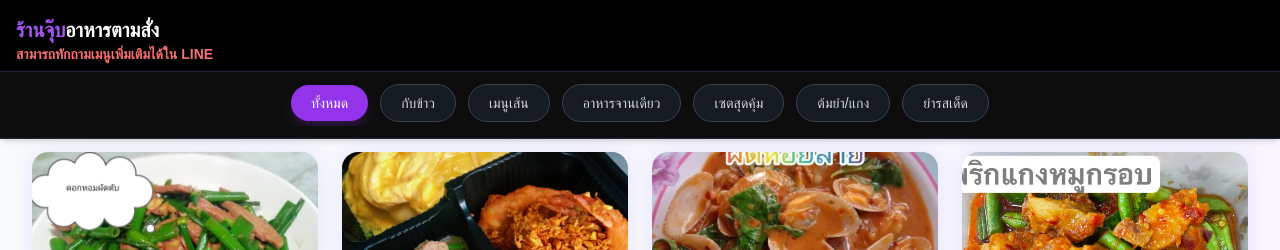
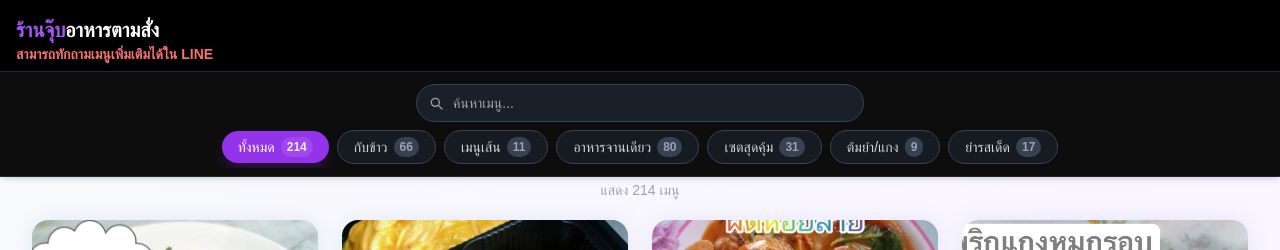
Before and after one commit to RacyS/tatar, a Next.js app: page / in a window 1280 px wide. Shown: the top 250 px of the page. Built offline with nearby package versions, Linux system fonts and the light colour scheme.

Commit message:
add ค้นหา

```diff
--- a/components/MenuGallery.tsx
+++ b/components/MenuGallery.tsx
@@ -1,42 +1,111 @@
 'use client'
 
-import { useState } from 'react'
+import { useState, useMemo } from 'react'
 import Image from 'next/image'
 import { menuall, categories, type MenuItem } from '@/data/menu'
 
 export default function MenuGallery() {
   const [activeCategory, setActiveCategory] = useState('all')
+  const [searchQuery, setSearchQuery] = useState('')
 
-  const filtered: MenuItem[] =
+  // นับจำนวนเมนูในแต่ละหมวด
+  const countByCategory = useMemo(() => {
+    const counts: Record<string, number> = { all: menuall.length }
+    menuall.forEach((m) => {
+      counts[m.category] = (counts[m.category] ?? 0) + 1
+    })
+    return counts
+  }, [])
+
+  // filter ตาม category แล้วค่อย filter ตาม search
+  const filtered: MenuItem[] = useMemo(() => {
+    const byCat =
       activeCategory === 'all'
         ? menuall
         : menuall.filter((m) => m.category === activeCategory)
 
+    const q = searchQuery.trim().toLowerCase()
+    if (!q) return byCat
+    return byCat.filter((m) => m.name.toLowerCase().includes(q))
+  }, [activeCategory, searchQuery])
+
   return (
     <>
-      {/* Category Nav */}
+      {/* Category Nav + Search */}
       <nav className="fixed top-[72px] w-full z-20 bg-black/95 backdrop-blur-md border-b border-gray-800 shadow-md">
-        <div className="max-w-screen-xl mx-auto px-4 py-3">
-          <div className="flex overflow-x-auto gap-3 pb-1 md:justify-center no-scrollbar items-center">
+        <div className="max-w-screen-xl mx-auto px-4 pt-3 pb-2 space-y-2">
+
+          {/* Search Bar */}
+          <div className="relative max-w-md mx-auto">
+            <span className="absolute inset-y-0 left-3 flex items-center pointer-events-none text-gray-400">
+              <svg className="w-4 h-4" fill="none" stroke="currentColor" strokeWidth={2} viewBox="0 0 24 24">
+                <path strokeLinecap="round" strokeLinejoin="round" d="M21 21l-4.35-4.35M17 11A6 6 0 1 1 5 11a6 6 0 0 1 12 0z" />
+              </svg>
+            </span>
+            <input
+              type="text"
+              value={searchQuery}
+              onChange={(e) => setSearchQuery(e.target.value)}
+              placeholder="ค้นหาเมนู..."
+              className="w-full bg-gray-800/70 border border-gray-700 text-white placeholder-gray-400 text-sm rounded-full pl-9 pr-9 py-2 focus:outline-none focus:border-purple-500 focus:ring-1 focus:ring-purple-500 transition-all"
+            />
+            {searchQuery && (
+              <button
+                onClick={() => setSearchQuery('')}
+                className="absolute inset-y-0 right-3 flex items-center text-gray-400 hover:text-white transition-colors"
+                aria-label="ล้างการค้นหา"
+              >
+                <svg className="w-4 h-4" fill="none" stroke="currentColor" strokeWidth={2} viewBox="0 0 24 24">
+                  <path strokeLinecap="round" strokeLinejoin="round" d="M6 18L18 6M6 6l12 12" />
+                </svg>
+              </button>
+            )}
+          </div>
+
+          {/* Category Buttons */}
+          <div className="flex overflow-x-auto gap-2 pb-1 md:justify-center no-scrollbar items-center">
             {categories.map((cat) => (
               <button
                 key={cat.value}
-                onClick={() => setActiveCategory(cat.value)}
-                className={`whitespace-nowrap px-5 py-2 rounded-full text-sm font-medium transition-all active:scale-95 ${
+                onClick={() => { setActiveCategory(cat.value); setSearchQuery('') }}
+                className={`whitespace-nowrap px-4 py-1.5 rounded-full text-sm font-medium transition-all active:scale-95 flex items-center gap-1.5 ${
                   activeCategory === cat.value
                     ? 'bg-purple-600 text-white shadow-lg shadow-purple-900/40'
                     : 'text-gray-300 bg-gray-800/50 border border-gray-700 hover:bg-gray-700 hover:text-white hover:border-gray-500'
                 }`}
               >
                 {cat.label}
+                <span className={`text-xs rounded-full px-1.5 py-0.5 font-semibold ${
+                  activeCategory === cat.value
+                    ? 'bg-purple-500/60 text-purple-100'
+                    : 'bg-gray-700 text-gray-400'
+                }`}>
+                  {countByCategory[cat.value] ?? 0}
+                </span>
               </button>
             ))}
           </div>
+
         </div>
       </nav>
 
       {/* Gallery Grid */}
-      <div className="min-h-full w-full px-4 md:px-8 py-8 mt-[120px]">
+      <div className="min-h-full w-full px-4 md:px-8 py-8 mt-[148px]">
+
+        {/* จำนวนเมนูที่แสดงอยู่ */}
+        <p className="text-center text-sm text-gray-400 mb-5">
+          {searchQuery
+            ? `ผลการค้นหา "${searchQuery}" — พบ ${filtered.length} เมนู`
+            : `แสดง ${filtered.length} เมนู`}
+        </p>
+
+        {filtered.length === 0 ? (
+          <div className="flex flex-col items-center justify-center py-24 text-gray-500">
+            <span className="text-5xl mb-4">🍽️</span>
+            <p className="text-lg font-medium">ไม่พบเมนูที่ค้นหา</p>
+            <p className="text-sm mt-1">ลองค้นหาด้วยคำอื่น หรือเลือกหมวดหมู่อื่น</p>
+          </div>
+        ) : (
           <div className="grid grid-cols-1 sm:grid-cols-2 md:grid-cols-3 lg:grid-cols-4 gap-6 max-w-7xl mx-auto">
             {filtered.map((menu, index) => (
               <div
@@ -64,6 +133,7 @@ export default function MenuGallery() {
               </div>
             ))}
           </div>
+        )}
       </div>
     </>
   )
```
Lines whose indentation alone changed are shown as unchanged.
